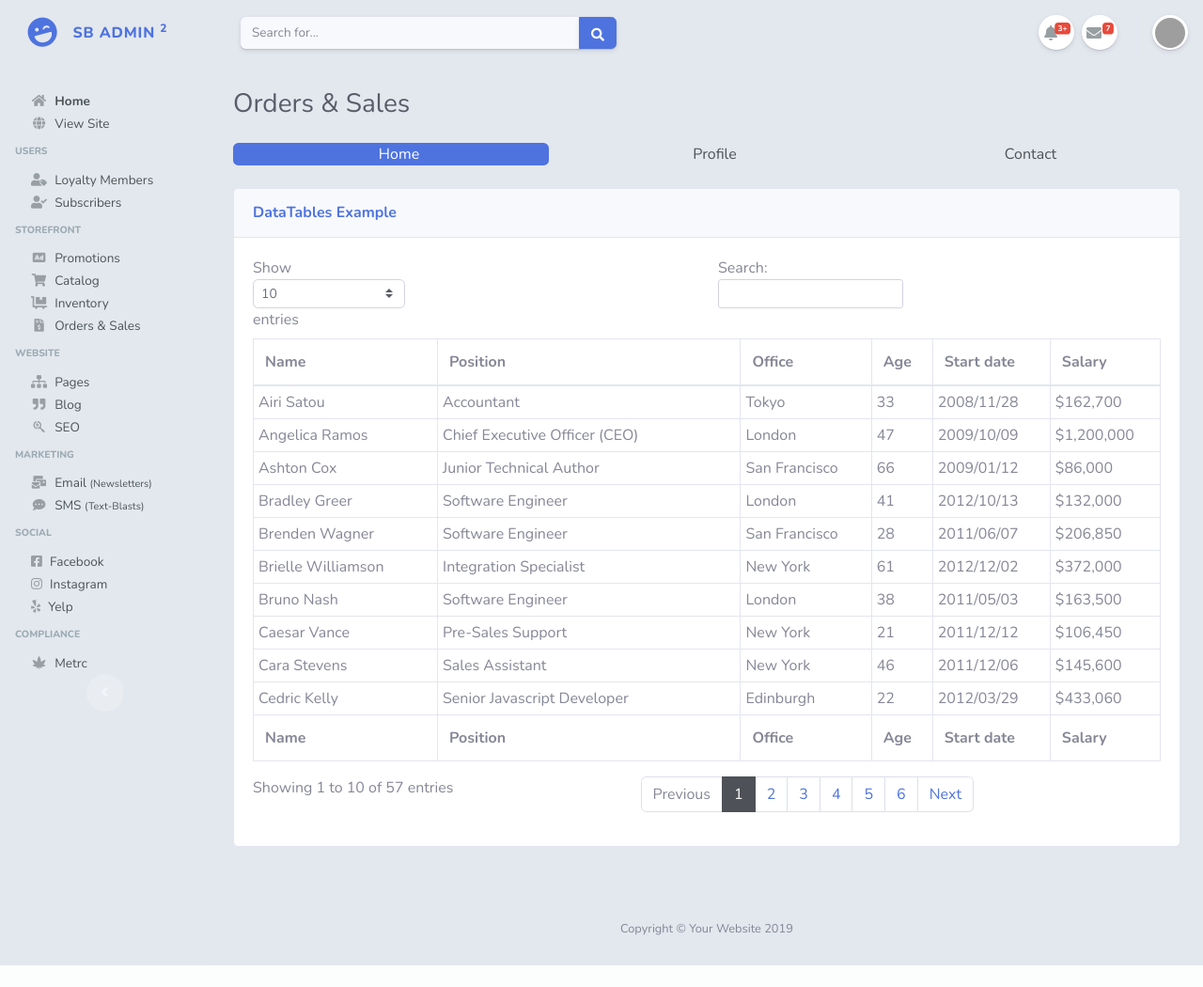
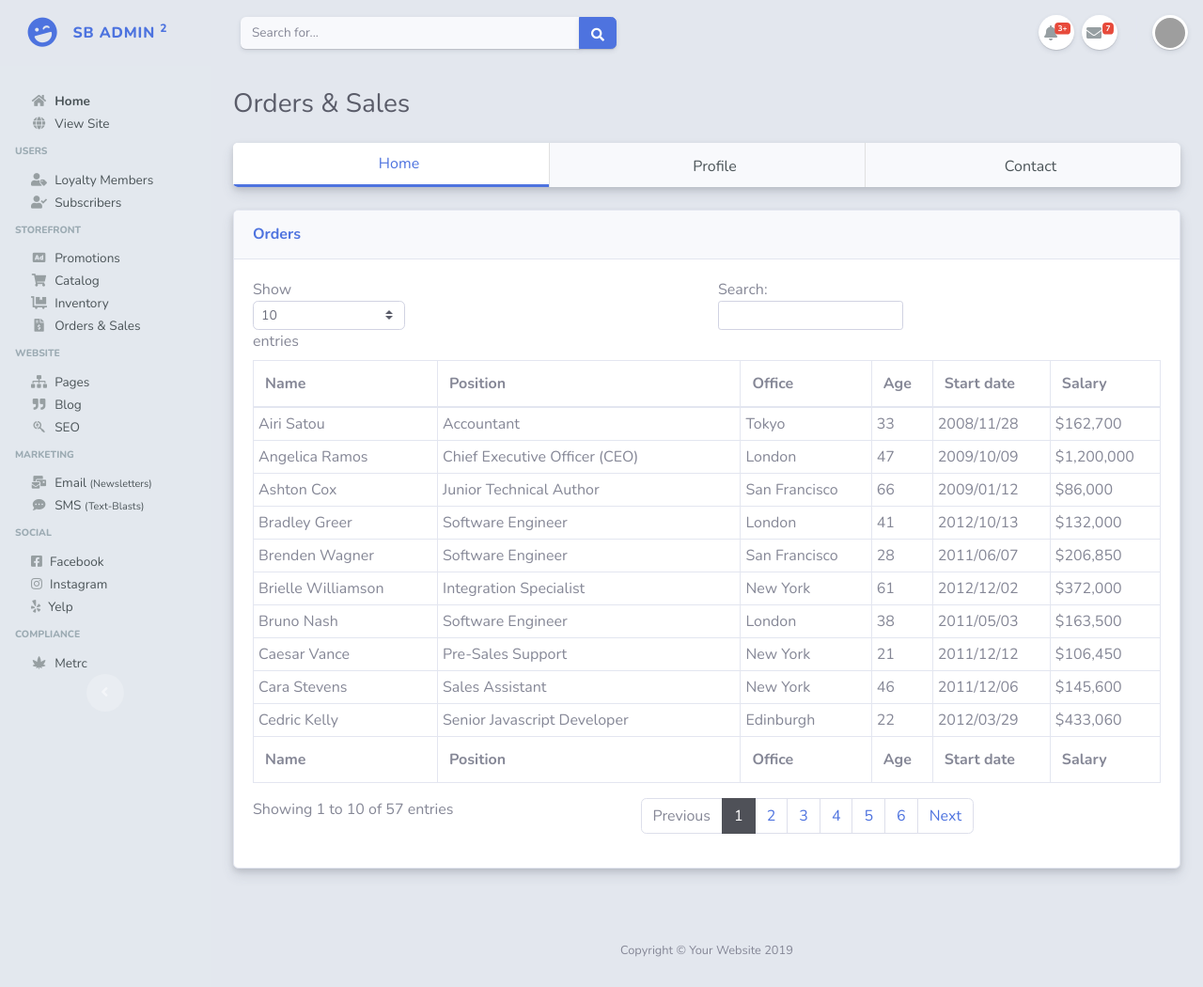
Before and after one commit to rowsheet/highbrid_dashboard, a Flask app: page /orders_and_sales in a window 1280 px wide. Shown: the whole page at 94% size. Before the commit the page ends 1027 px from the top, so only its background shows below. Run offline with Flask 2, Linux system fonts and the light colour scheme; some libraries are stand-ins or nearby versions; grey boxes are pictures that could not be loaded.

Commit message:
Looks like stripe.

```diff
--- a/app/templates/components/sidebar.html
+++ b/app/templates/components/sidebar.html
@@ -229,9 +229,35 @@ td {
     background: #4F5158;
     border: 1px solid #4F5158;
 }
+/* Dashboard Cards */
+.dashboard_card {
+    box-shadow: 0 7px 14px 0 rgba(60,66,87, .12), 0 3px 6px 0 rgba(0,0,0, .12);
+}
 /* Nav Tab Pills */
 a.nav-link.active {
     color: white !important;
+}
+ul.main_tab.nav-pills {
+    background: #f8f9fc;
+    border-radius: 5px;
+    overflow: hidden;
+}
+.main_tab li.nav-item {
+    box-shadow: 1px 0px #e0e0e0;
+}
+.main_tab.nav-pills .nav-link.active, .nav-pills .show>.nav-link {
+    background: white;
+    color: #4e73df !important;
+    border-bottom: 3px solid #4e73df;
+    border-radius: 0px !important;
+}
+.main_tab.nav-pills .nav-link.active, .nav-pills .show>.nav-link {
+    padding-top: 10px !important;
+    padding-bottom: 10px !important;
+}
+.main_tab a.nav-link {
+    padding-top: 13px !important;
+    padding-bottom: 10px !important;
 }
 </style>
 <!-- Sidebar - Brand -->
--- a/app/templates/pages/orders_and_sales.html
+++ b/app/templates/pages/orders_and_sales.html
@@ -13,7 +13,7 @@
 </div>
 <div class="row dashboard_row">
     <div class="col-md-12">
-        <ul class="nav nav-pills nav-justified" id="myTab" role="tablist">
+        <ul class="dashboard_card main_tab nav nav-pills nav-justified" id="myTab" role="tablist">
             <li class="nav-item">
                 <a class="nav-link active" id="tab-one" data-toggle="tab" href="#one" role="tab" aria-controls="one" aria-selected="true">Home</a>
             </li>
@@ -27,9 +27,9 @@
         <br>
         <div class="tab-content" id="myTabContent">
             <div class="tab-pane fade show active" id="one" role="tabpanel" aria-labelledby="tab-one">
-                <div class="card mb-4">
+                <div class="dashboard_card card mb-4">
                     <div class="card-header py-3">
-                        <h6 class="m-0 font-weight-bold text-primary">DataTables Example</h6>
+                        <h6 class="m-0 font-weight-bold text-primary">Orders</h6>
                     </div>
                     <div class="card-body">
                         {% include "components/examples/table.html" %}
```
